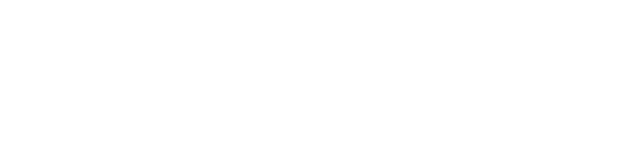
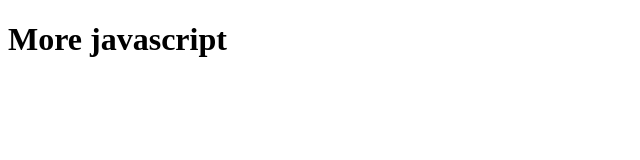
Before and after one commit to etienamgreat-cmd/javascript, a plain HTML site: page index.html in a window 1280 px wide. Shown: the whole page, without its empty margins (0-640 px from the left). Drawn offline with Linux system fonts and the light colour scheme.

Commit message:
added a h1

```diff
--- a/index.html
+++ b/index.html
@@ -4,7 +4,7 @@
     <title>More javascript</title>
 </head>
 <body>
-
+    <h1>More javascript</h1>
 
 
 
```
